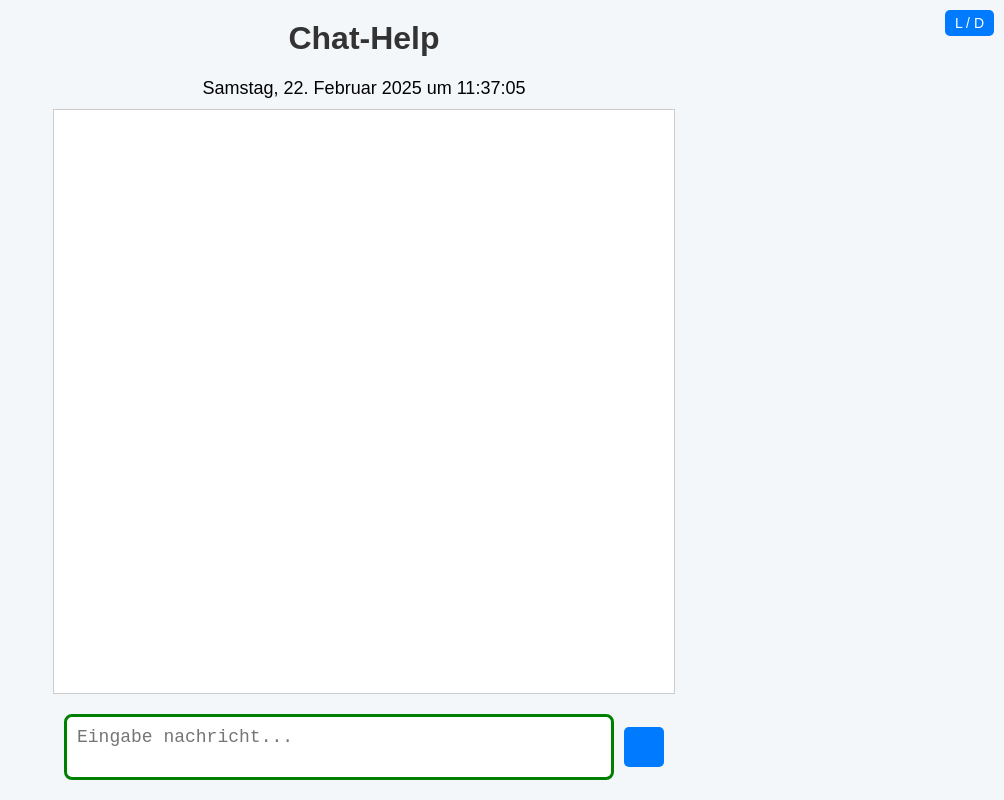
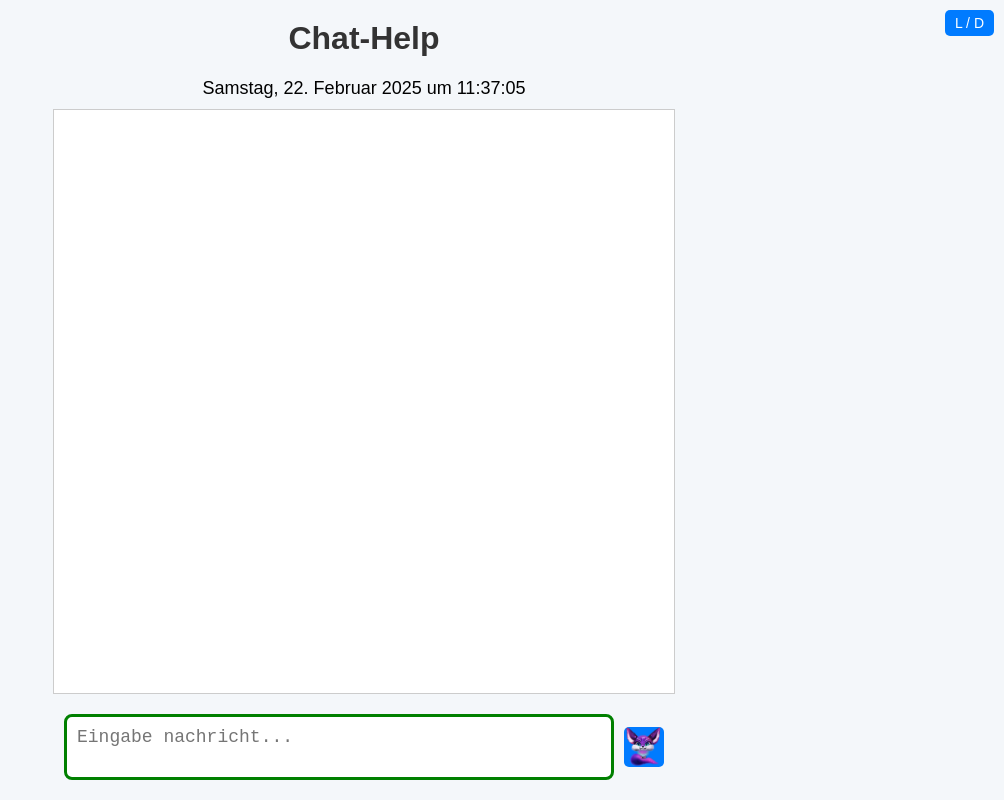
Before and after one commit to AndriiCoder1/chathelp, a website: page index.html in a window 1280 px wide. Shown: the whole page, without its empty margins (276-1280 px from the left). Drawn offline with nearby package versions, Linux system fonts and the light colour scheme; no server answers.

Commit message:
Описание изменений

```diff
--- a/index.html
+++ b/index.html
@@ -76,7 +76,7 @@
       border: none;
       border-radius: 5px;
       cursor: pointer;
-      background-image: url('/images/rabbit_1.png'); /* Убедитесь, что путь правильный */
+      background-image: url('/images/rabbit_2.png'); /* Убедитесь, что путь правильный */
       background-size: cover;
       width: 40px;
       height: 40px;
--- a/index.js
+++ b/index.js
@@ -65,6 +65,7 @@ app.use(express.json({ limit: '25mb' }));
 
 // Настройка статической раздачи файлов
 app.use('/audio', express.static(path.join(__dirname, 'audio')));
+app.use('/images', express.static(path.join(__dirname, 'images'))); // Добавлено для раздачи файлов из папки images
 
 // Проверка и создание директории audio
 const audioDir = path.join(__dirname, 'audio');
```
